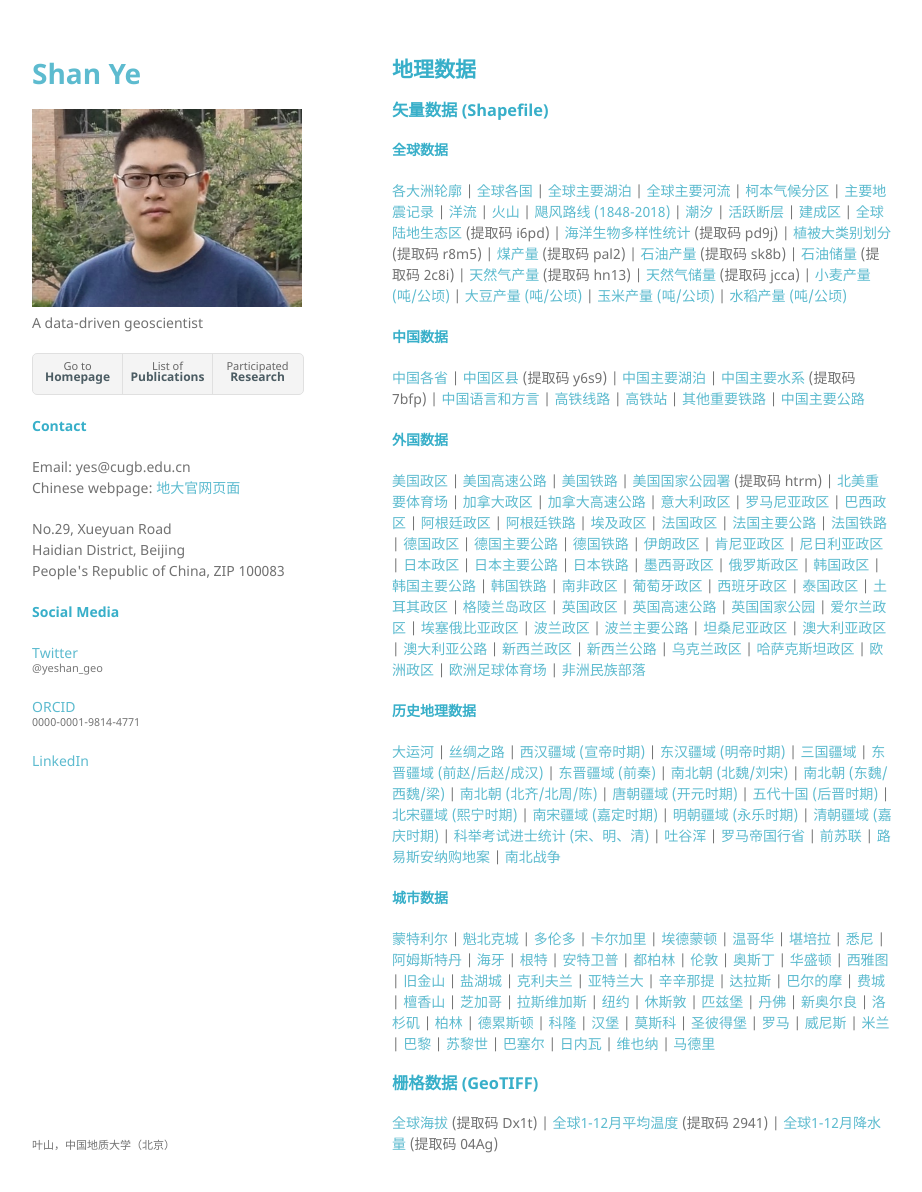
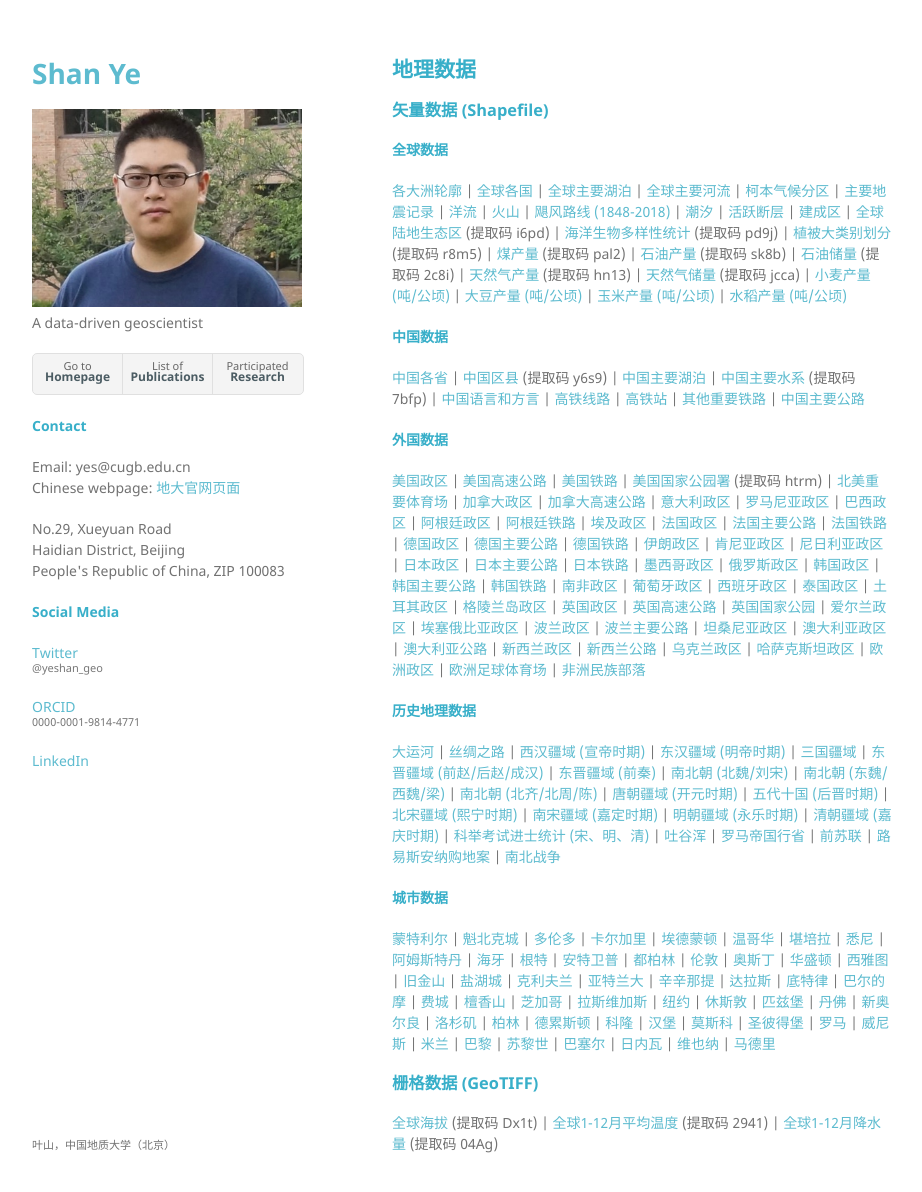
Before and after one commit to yeshan-geo/yeshan-geo.github.io, a Jekyll site: the page built from pages/datavis.md, in a window 1280 px wide and 1224 px high. Shown: the top 1192 px of the window, without its empty margins (178-1100 px from the left). Built offline with Jekyll 4.4.1, drawn with Linux system fonts in a browser that asks for light colours; our own code applies the rules of GitHub Pages for plain Markdown files.

Commit message:
Update datavis.md

```diff
--- a/pages/datavis.md
+++ b/pages/datavis.md
@@ -141,6 +141,7 @@
 [亚特兰大](https://github.com/yeshancqcq/geographic_data/blob/main/cities/Atlanta.zip) |
 [辛辛那提](https://github.com/yeshancqcq/geographic_data/blob/main/cities/Cincinnati.zip) |
 [达拉斯](https://github.com/yeshancqcq/geographic_data/blob/main/cities/Dallas.zip) |
+[底特律](https://github.com/yeshancqcq/geographic_data/blob/main/cities/Detriot.zip) |
 [巴尔的摩](https://github.com/yeshancqcq/geographic_data/blob/main/cities/Baltimore.zip) |
 [费城](https://github.com/yeshancqcq/geographic_data/blob/main/cities/Philadelphia.zip) |
 [檀香山](https://github.com/yeshancqcq/geographic_data/blob/main/cities/Honululu.zip) |
```
